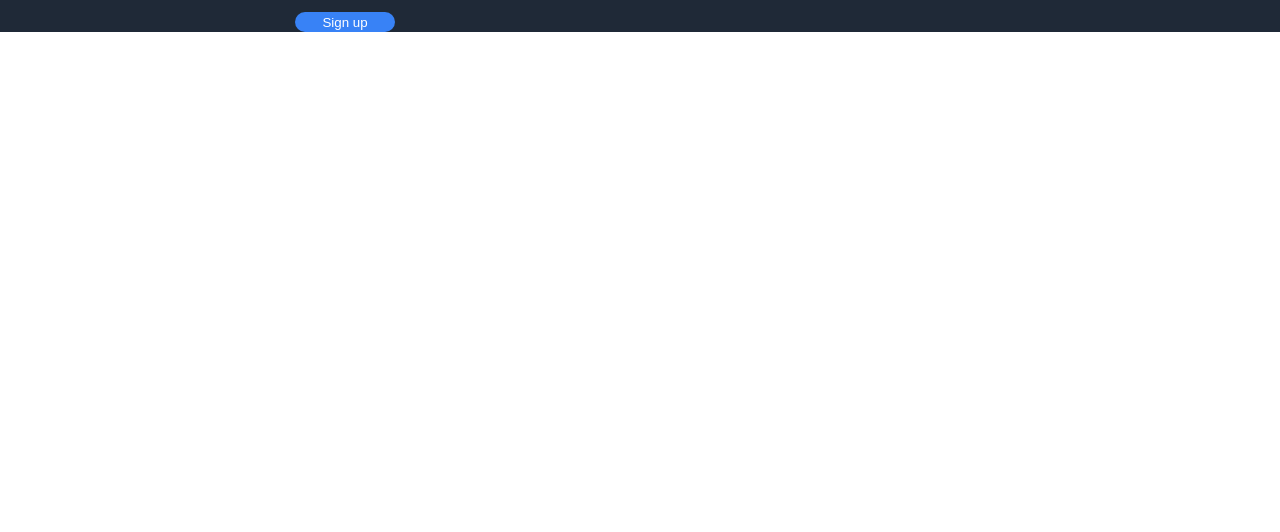
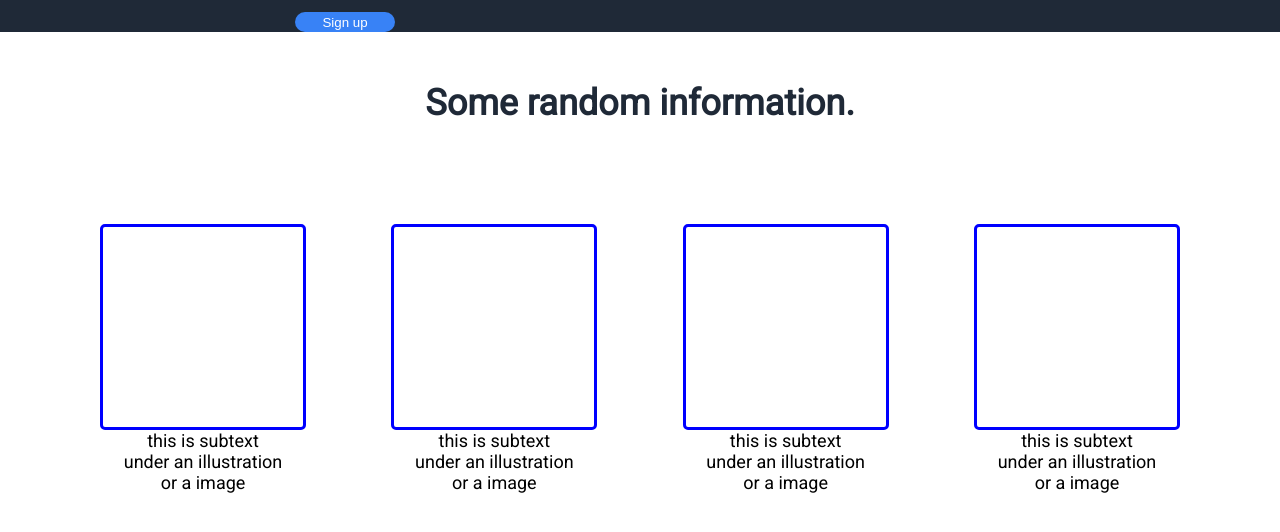
Before and after one commit to ekecolls1/landing_page, a plain HTML site: page index.html in a window 1280 px wide. Shown: the part 296-828 px from the top of the page. Before the commit the page ends 800 px from the top, so only its background shows below. Drawn offline with Linux system fonts and the light colour scheme.

Commit message:
Start and complete section-two

```diff
--- a/index.html
+++ b/index.html
@@ -29,5 +29,25 @@
                 </div>
             </div>
         </div>
+        <div class="section-two">
+            <p id="head">Some random information.</p>
+            <div class="all-boxes">
+                <div class="box-msg">
+                    <div class="blue-box"></div>
+                    <p class="p-two">this is subtext<br/> under an illustration<br/> or a image</p>
+                </div>
+                <div class="box-msg">
+                    <div class="blue-box"></div>
+                    <p class="p-two">this is subtext<br/> under an illustration<br/> or a image</p>
+                </div>
+                <div class="box-msg">
+                    <div class="blue-box"></div>
+                    <p class="p-two">this is subtext<br/> under an illustration<br/> or a image</p>
+                </div><div class="box-msg">
+                    <div class="blue-box"></div>
+                    <p class="p-two">this is subtext<br/> under an illustration<br/> or a image</p>
+                </div>
+            </div>
+        </div>
     </body>
 </html>
--- a/styles.css
+++ b/styles.css
@@ -71,3 +71,28 @@ h1{
 img{
     margin: 50px;
 }
+
+#head{
+font-size: 36px;
+color: #1f2937;
+text-align: center;
+font-weight: bolder;
+}
+.all-boxes{
+    display: flex;
+    flex-direction: row;
+    justify-content: space-between;
+    max-width: 100%;
+    margin: 100px;
+}
+
+.blue-box{
+    border: 3px solid blue;
+    border-radius: 5px;
+    height: 200px;
+    width:200px;
+}
+.p-two{
+    text-align: center;
+    font-size: 18px;
+}
```
